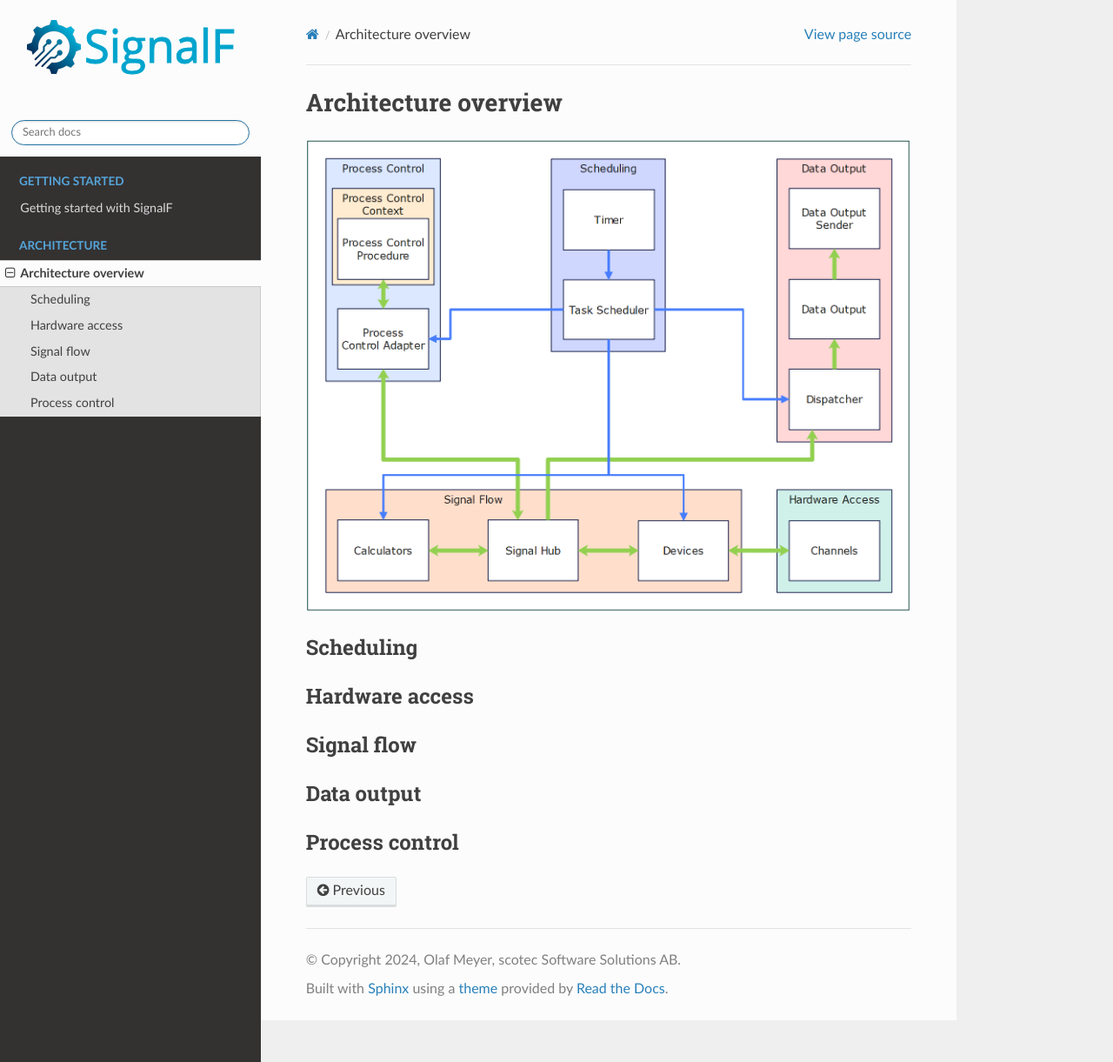
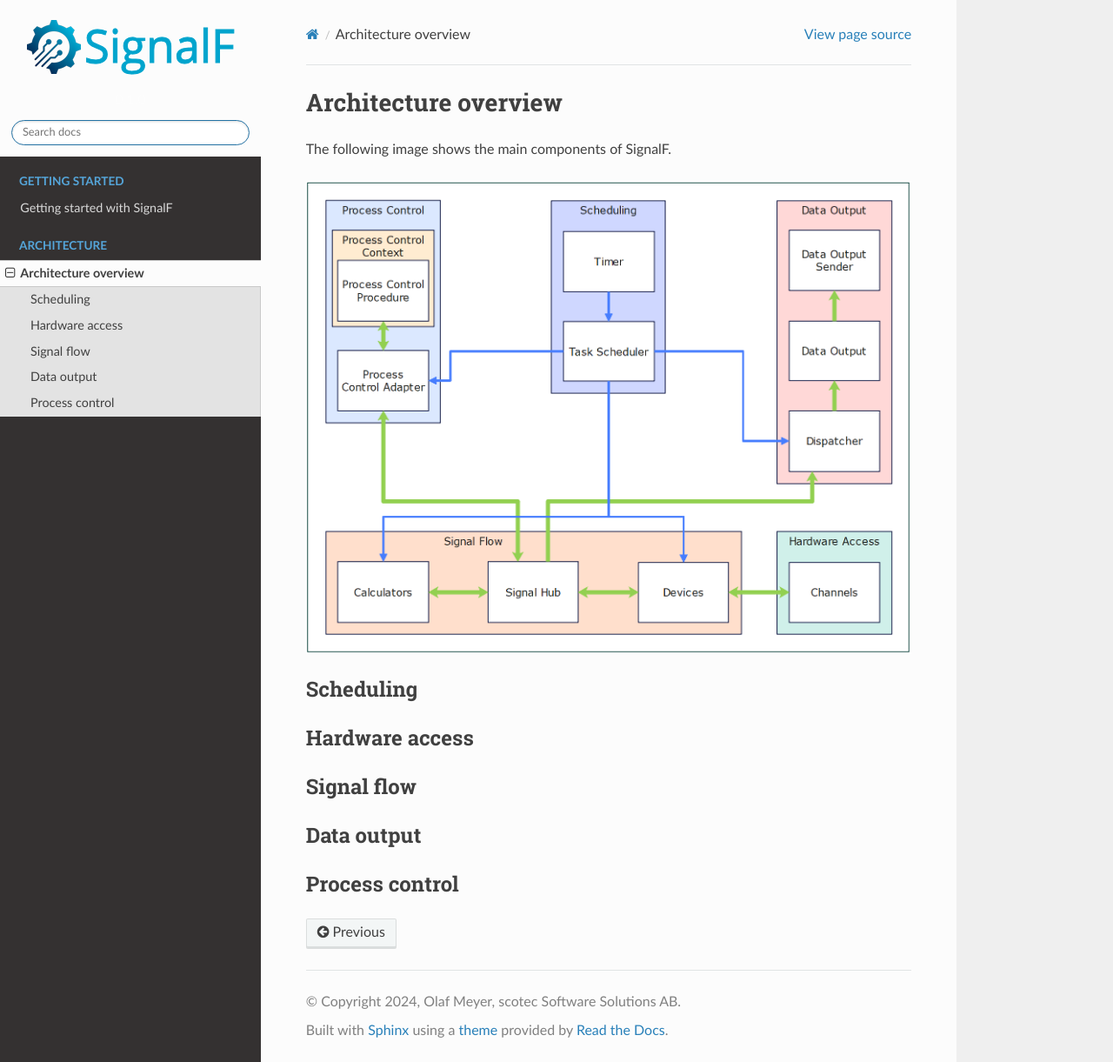
Before and after one commit to SignalF/SignalF.Documentation, a Sphinx documentation site: the page built from docs/source/architecture/overview.rst, in a window 1280 px wide and 1221 px high. Shown: the whole window at 87% size. Built offline with Sphinx 7.4.7 and the Read the Docs theme 2.0.0, drawn with Linux system fonts in a browser that asks for light colours.

Commit message:
Update overview.rst

```diff
--- a/docs/source/architecture/overview.rst
+++ b/docs/source/architecture/overview.rst
@@ -1,5 +1,7 @@
 Architecture overview
 ============================
+
+The following image shows the main components of SignalF.
 
 .. image:: architecture.png
   :alt: Architecture
```
